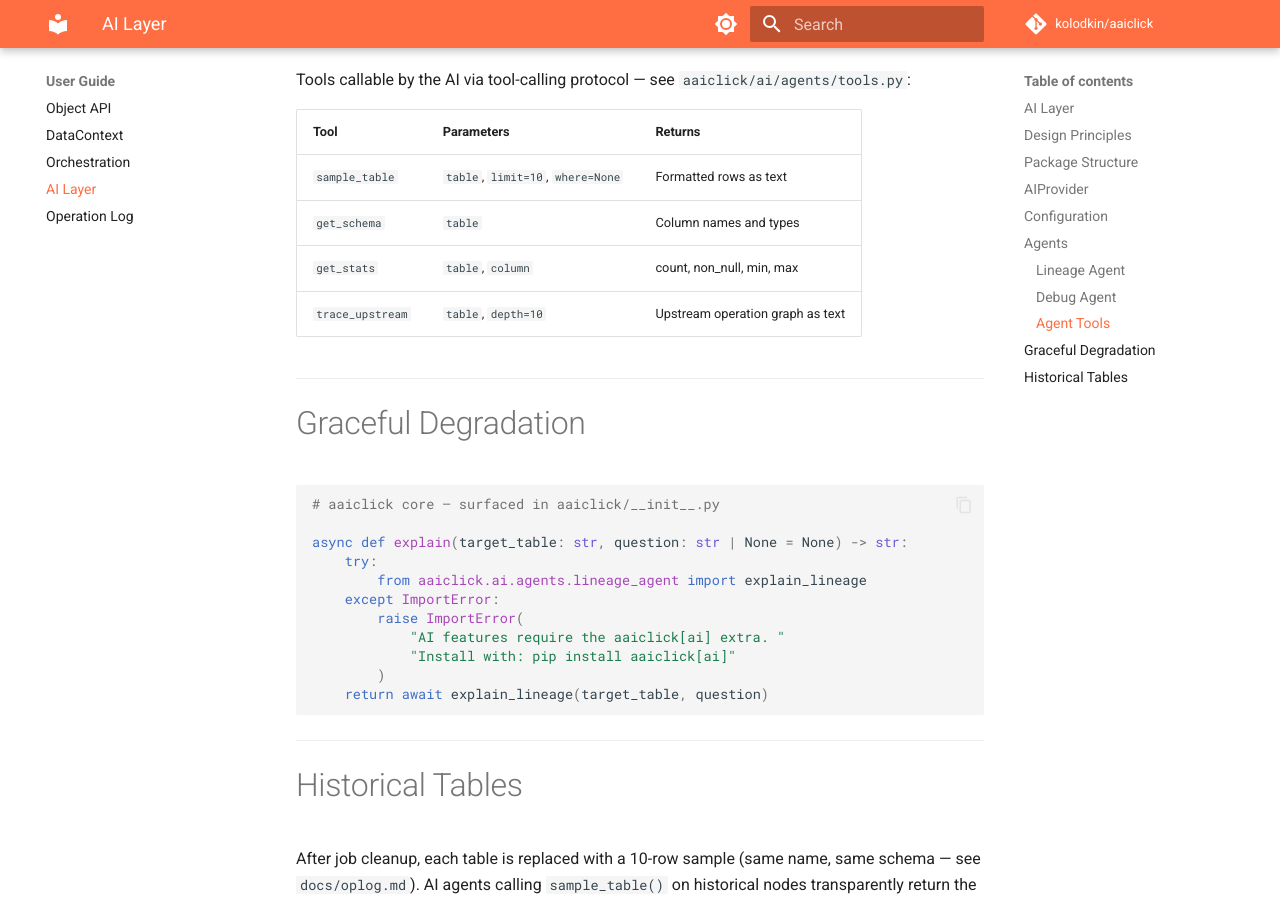
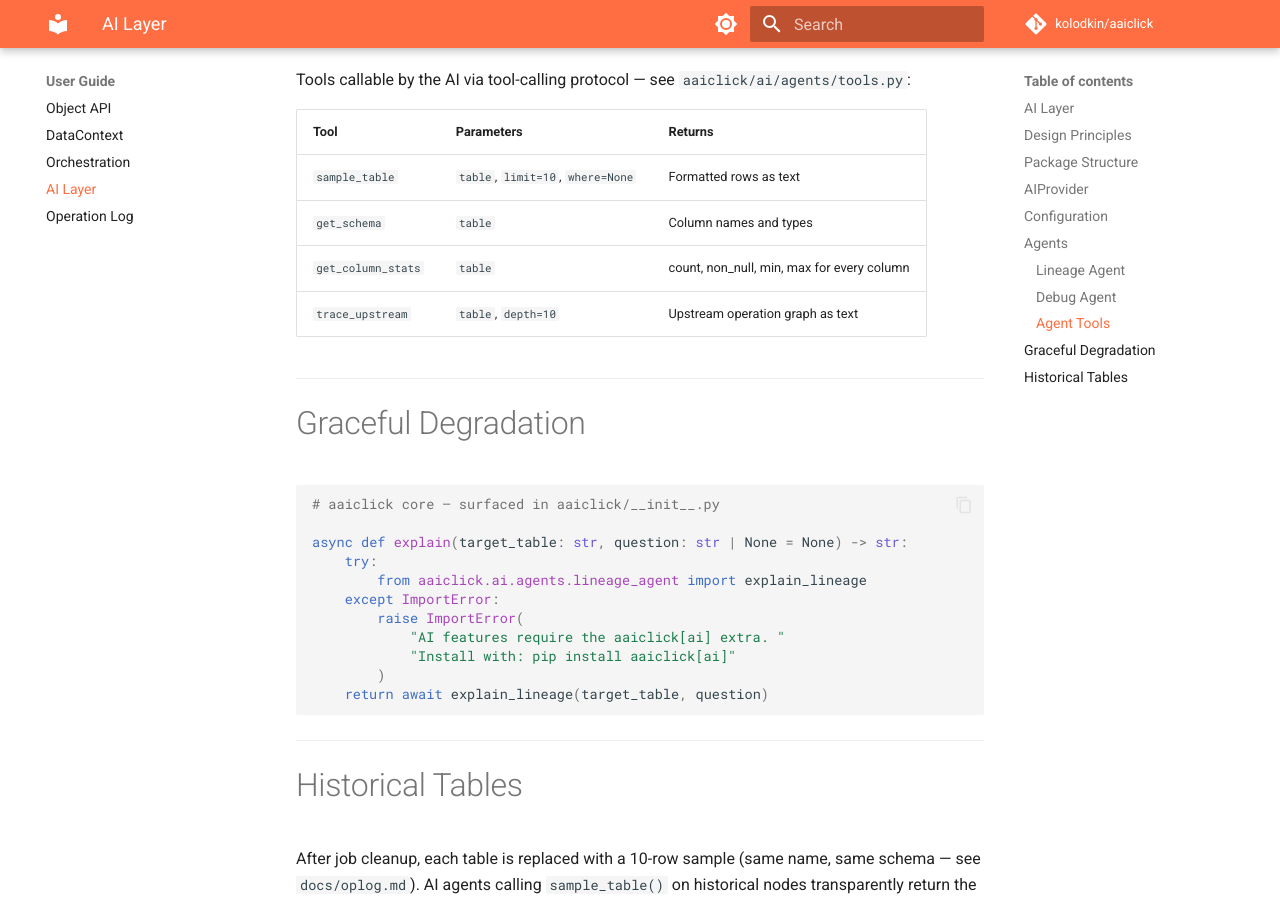
Before and after one commit to kolodkin/aaiclick, an MkDocs documentation site: the page built from docs/ai.md, in a window 1280 px wide and 900 px high, scrolled down 2618 px. Built offline with MkDocs 1.6.1 and Material for MkDocs 9.7.7, drawn with Linux system fonts in a browser that asks for light colours; comment, search, counter and statistics services are not loaded.

Commit message:
cleanup: update docs/ai.md tool table for get_column_stats

```diff
--- a/docs/ai.md
+++ b/docs/ai.md
@@ -113,12 +113,12 @@ Tools the AI can call for deeper inspection via tool-calling protocol:
 
 Tools callable by the AI via tool-calling protocol — see `aaiclick/ai/agents/tools.py`:
 
-| Tool             | Parameters                          | Returns                          |
-|------------------|-------------------------------------|----------------------------------|
-| `sample_table`   | `table`, `limit=10`, `where=None`   | Formatted rows as text           |
-| `get_schema`     | `table`                             | Column names and types           |
-| `get_stats`      | `table`, `column`                   | count, non_null, min, max        |
-| `trace_upstream` | `table`, `depth=10`                 | Upstream operation graph as text |
+| Tool               | Parameters                          | Returns                                      |
+|--------------------|-------------------------------------|----------------------------------------------|
+| `sample_table`     | `table`, `limit=10`, `where=None`   | Formatted rows as text                       |
+| `get_schema`       | `table`                             | Column names and types                       |
+| `get_column_stats` | `table`                             | count, non_null, min, max for every column   |
+| `trace_upstream`   | `table`, `depth=10`                 | Upstream operation graph as text             |
 
 ---
 
```
